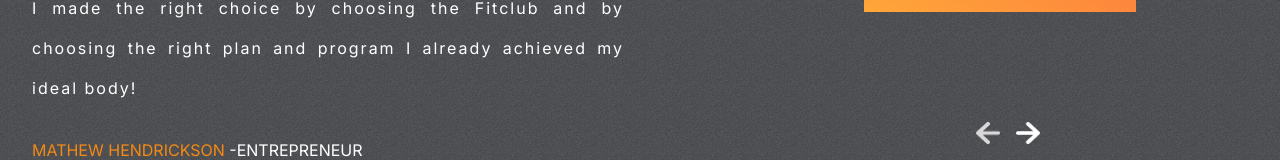
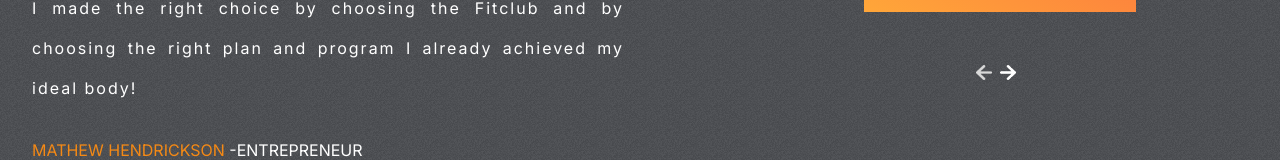
Before and after one commit to Abdelkader0/Gym, a React (Create React App) app: page / in a window 1280 px wide. Shown: the part 2855-3015 px from the top of the page. Built offline with nearby package versions, Linux system fonts and the light colour scheme.

Commit message:
update testi

```diff
--- a/src/Components/Testimonials/Testimonials.css
+++ b/src/Components/Testimonials/Testimonials.css
@@ -69,12 +69,12 @@
 .arrows{
     display: flex;
     position: absolute;
-    gap: 1rem;
-    bottom: 1rem;
-    right: 13rem;
+    gap: .5rem;
+    bottom: 5rem;
+    right: 14.5rem;
 }
 .arrows>img{
-    width: 1.5rem;
+    width: 1rem;
     cursor: pointer;
 
 }
```
